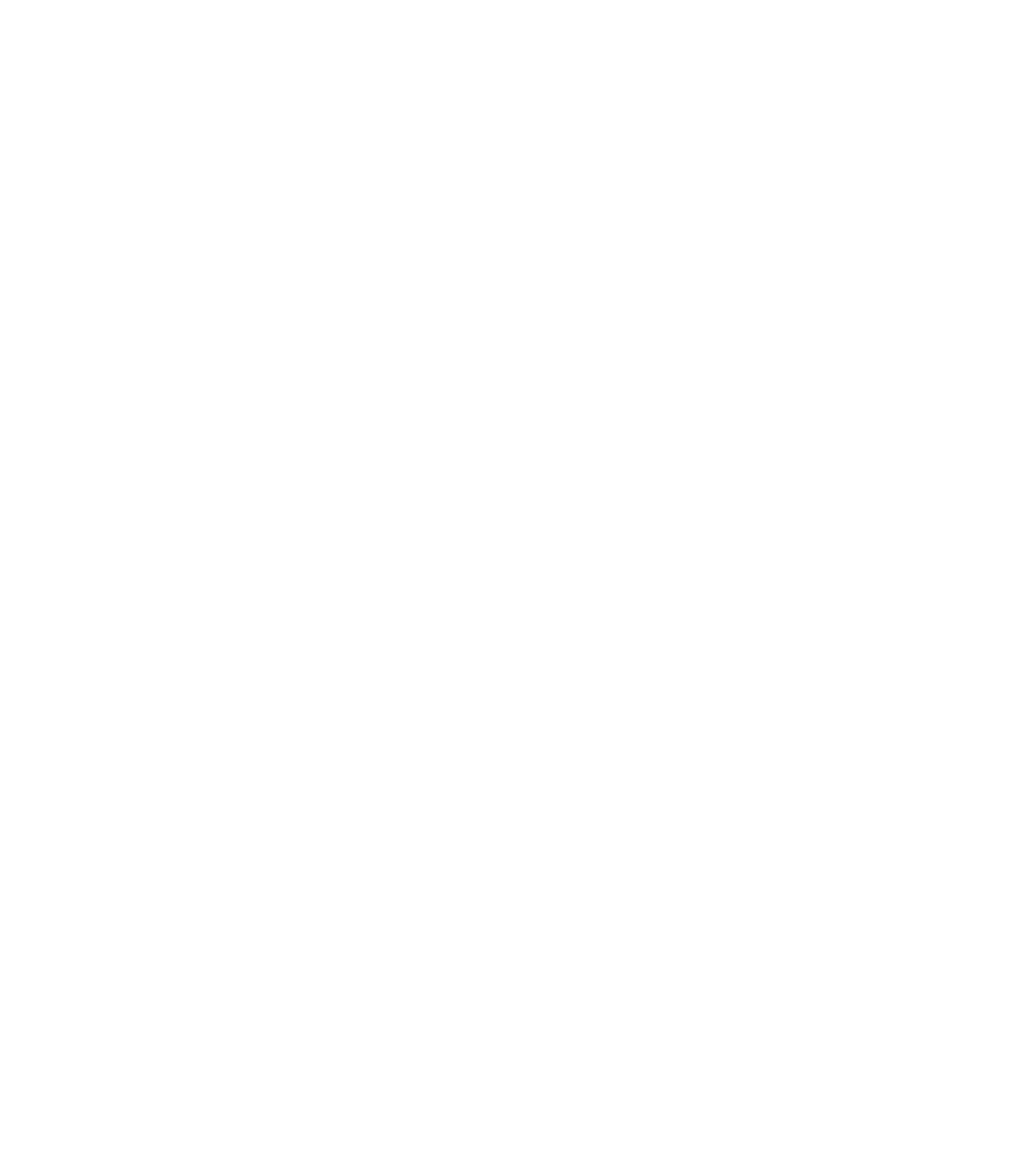
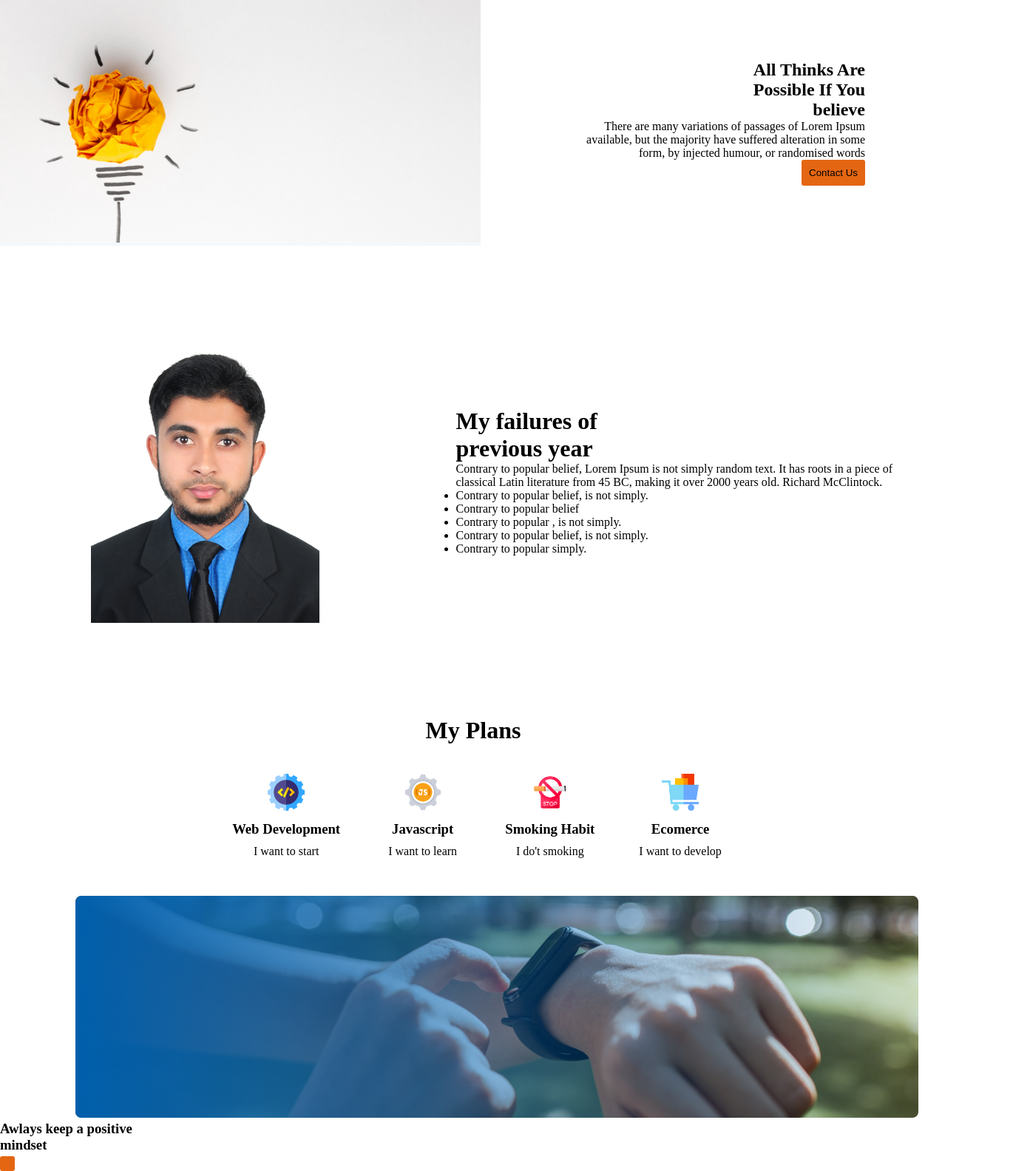
Before and after one commit to Atik-Sahariyar/new-year, a plain HTML site: page index.html in a window 1280 px wide. Shown: the whole page at 74% size, 1370 px wide, since content can reach past the window. Before the commit the page ends 800 px from the top, so only its background shows below. Drawn offline with Linux system fonts and the light colour scheme.

Commit message:
added more styles

```diff
--- a/index.html
+++ b/index.html
@@ -1,11 +1,86 @@
 <!DOCTYPE html>
 <html lang="en">
+
 <head>
     <meta charset="UTF-8">
     <meta name="viewport" content="width=device-width, initial-scale=1.0">
-    <title>test</title>
+    <title>New Year</title>
+    <link rel="stylesheet" href="style.css">
 </head>
+
 <body>
+    <header>
+        <div class="header-container">
+            <div class="header-img">
+                <img src="./images/banner/banner1.png" alt="" class="head-img">
+            </div>
+            <div class="header-description">
+                <h2><b>All Thinks Are <br> Possible If You <br>believe</b></h2>
+                <p>
+                    There are many variations of passages of Lorem Ipsum <br>   available, but the majority have suffered
+                    alteration in some <br> form, by injected humour, or randomised words
+                </p>
+                <button class="btn">Contact Us</button>
+            </div>
+        </div>
+    </header>
+    <main>
+         <div class="main-container">
+             <div class="main-img">
+                <img src="./images/Atik.jpg" alt="" class="my-img">
+             </div>
+             <div class="right-side-container">
+                <h1><b>My failures of <br> previous year</b></h1>
+                <p>
+                    Contrary to popular belief, Lorem Ipsum is not simply random text. It has roots in a piece of classical Latin literature from 45 BC, making it over 2000 years old. Richard McClintock.
+                </p>
+                <ul>
+                    <li style="content: icon;">Contrary to popular belief, is not simply.</li>
+                    <li class="checkmark">Contrary to popular belief</li>
+                    <li class="checkmark">Contrary to popular , is not simply.</li>
+                    <li class="checkmark">Contrary to popular belief, is not simply.</li>
+                    <li class="checkmark">Contrary to popular simply.</li>
+                </ul>
+             </div>
+         </div>
+         <div class="my-plans">
+            <h1><b>My Plans</b></h1>
+            <div class="plans">
+                <div class="plan">
+                    <img src="./images/icons/web.png" alt="" class="image">
+                    <h3 class="plan-title">Web Development</h3>
+                    <p>I want to start</p>
+                </div>
+                <div class="plan">
+                    <img src="./images/icons/js.png" alt="" class="image">
+                    <h3 class="plan-title"><b>Javascript</b></h3>
+                    <p>I want to learn</p>
+                </div>
+                <div class="plan">
+                    <img src="./images/icons/smoke.png" alt="" class="image">
+                    <h3 class="plan-title"><b>Smoking Habit</b></h3>
+                    <p>I do't smoking</p>
+                </div>
+                <div class="plan">
+                    <img src="./images/icons/ecom.png" alt="" class="image">
+                    <h3 class="plan-title"><b>Ecomerce</b></h3>
+                    <p>I want to develop</p>
+                </div>
+            </div>
+         </div>
+         <div class="banner-container">
+            <img src="./images/gradient1.png" alt="" class="banner-img">
+            <h3 class="">Awlays keep a positive <br> mindset</h3>
+            <button class="btn">
 
+            </button>
+        </div>
+    </main>
+
+    <footer>
+
+
+    </footer>
 </body>
+
 </html>
--- /dev/null
+++ b/style.css
@@ -0,0 +1,82 @@
+/* This is header section styles */
+
+*{
+    padding: 0px;
+    margin: 0px;
+}
+.header-container{
+
+    width:1370px;
+    display: flex;
+    justify-content: space-around;
+    align-items: center;
+}
+.header-img {
+    width: 50%;
+    background-color: rgb(243, 248, 253);
+
+}
+.head-img{
+    width: 100%;
+}
+.header-description{
+    margin-right: 200px;
+    text-align: right;
+    width: 40%;
+}
+.btn{
+    background-color: rgb(228, 102, 18);
+    border: none;
+    padding: 10px;
+    border-radius: 3px;
+}
+
+
+
+
+/* This is main section styles */
+
+.main-container{
+    display: flex;
+    width:1370px;
+    align-items: center;
+}
+.main-img{
+    width: 50%;
+}
+.right-side-container{
+    width: 50%;
+    padding-right: 10%;
+}
+.my-img{
+    width: 50%;
+    padding: 20%;
+}
+
+.my-plans{
+    text-align: center;
+    margin-bottom: 50px;
+}
+.my-plans > h1{
+    margin-bottom:40px ;
+}
+.plans{
+    display: flex;
+    justify-content: center;
+    gap: 50px;
+}
+.image{
+    width: 50px;
+    height: 50px;
+}
+.plan-title{
+    padding: 10px;
+}
+
+.banner-img{
+    background-image: url('./images/watch.png');
+    margin-left: 8%;
+    margin-right: 8% ;
+}
+
+/* This is footer section styles */
```
Also changed, not shown: images/Atik.jpg (added), images/banner/banner1.png (added), images/banner/banner2.png (added), images/banner/banner3.png (added), images/gradient1.png (added), images/gradient2.png (added), images/gradient3.png (added), images/icons/ecom.png (added), images/icons/fb.png (added), images/icons/js.png (added), images/icons/smoke.png (added), images/icons/twitter.png (added), images/icons/web.png (added), images/icons/youtube.png (added), 2 more files.
